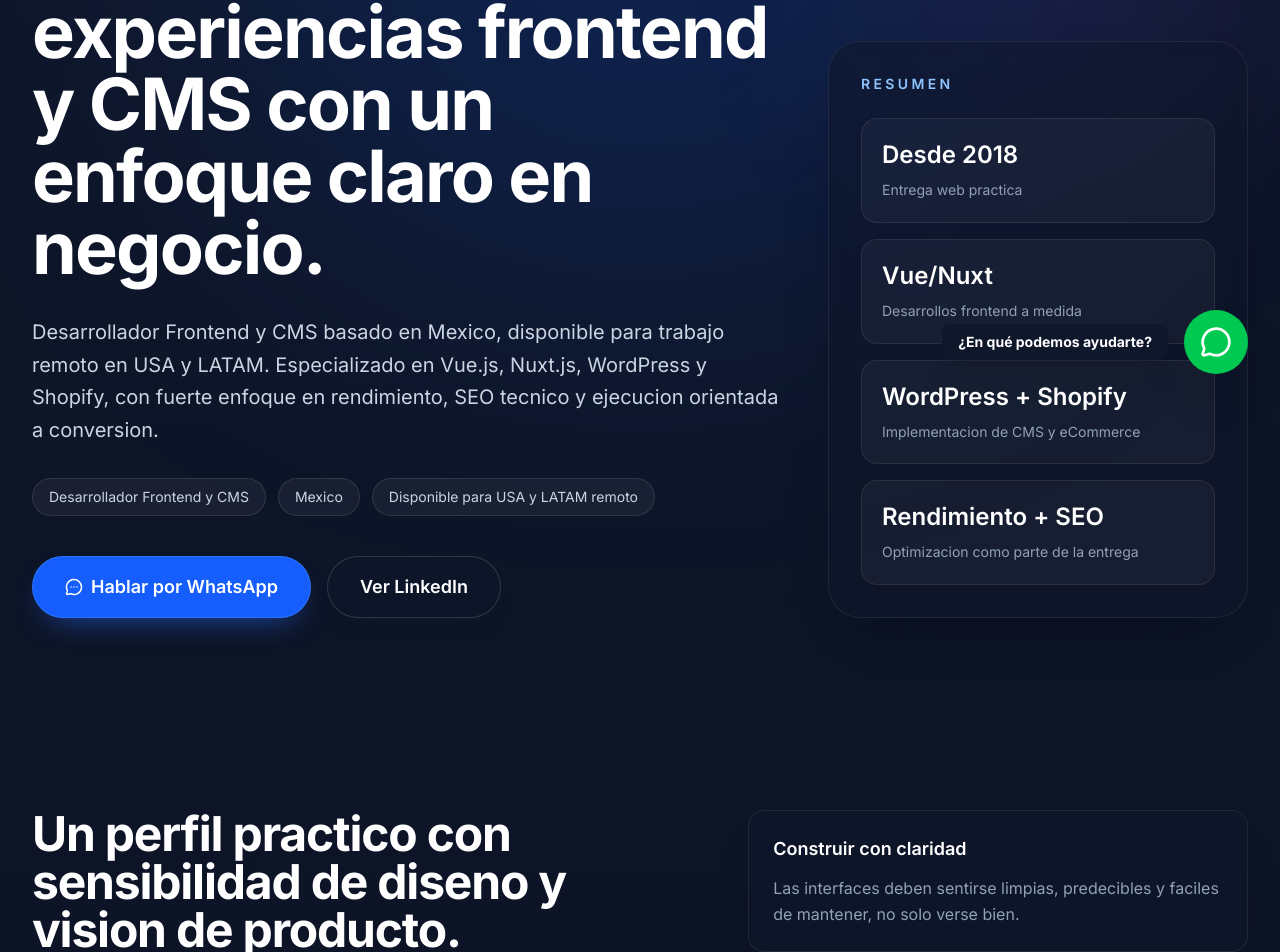
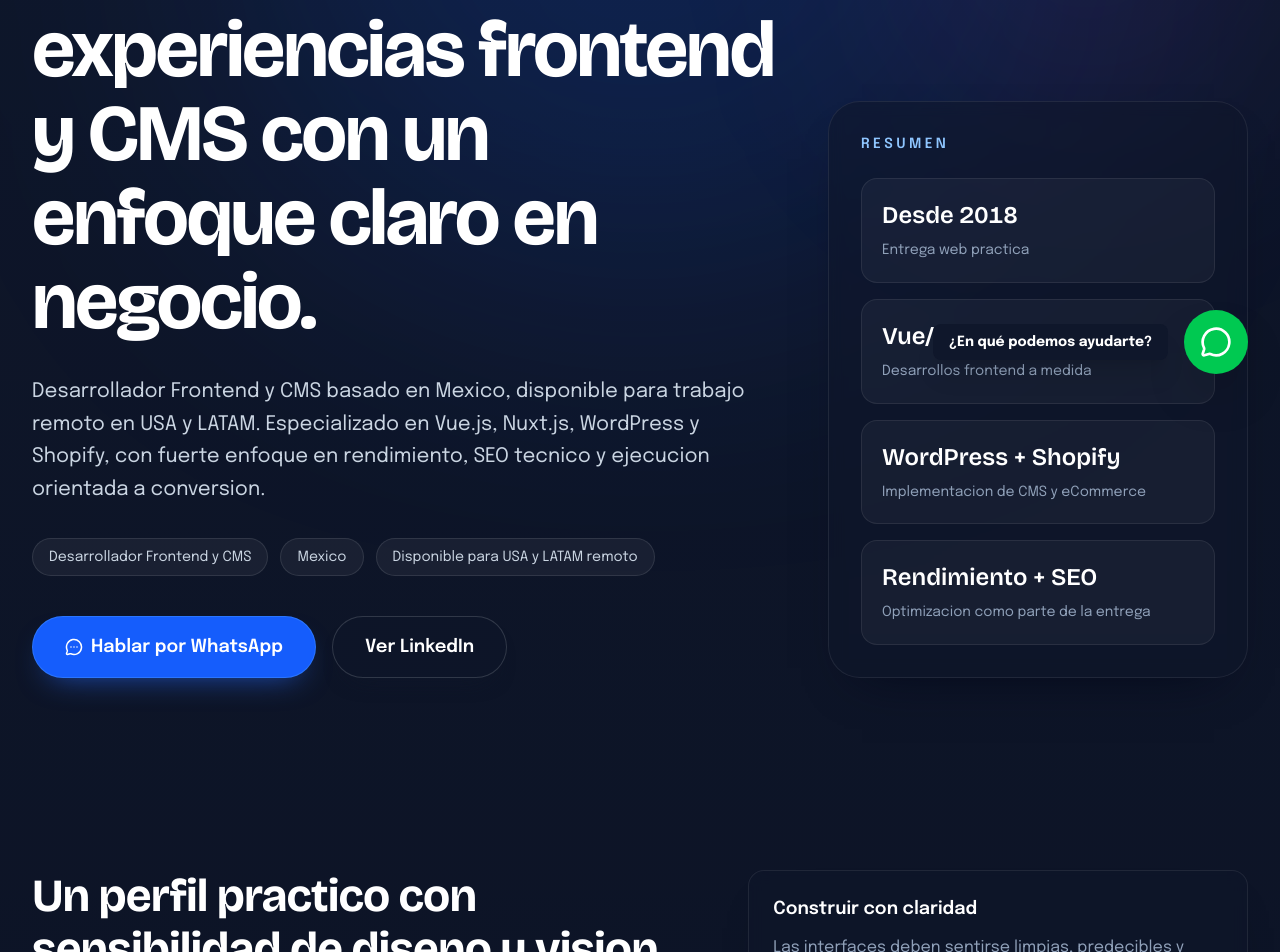
Before and after one commit to FeMizo/AionSite, a Next.js app: page /about in a window 1280 px wide. Shown: the part 394-1346 px from the top of the page. Built offline with nearby package versions, Linux system fonts and the light colour scheme; no server answers.

Commit message:
:hammer: V1.17.0 Update typography

```diff
--- a/app/globals.css
+++ b/app/globals.css
@@ -4,6 +4,10 @@
   --color-primary: #2563EB;
   --color-background: #0F172A;
   --color-accent: #7C3AED;
+
+  /* Font stacks — populated at runtime by next/font variables on <html> */
+  --font-sans: var(--font-epilogue, ui-sans-serif, system-ui, sans-serif);
+  --font-display: var(--font-bricolage, ui-sans-serif, system-ui, sans-serif);
 }
 
 :root {
@@ -20,6 +24,8 @@ body {
       rgb(var(--background-end-rgb))
     )
     rgb(var(--background-start-rgb));
+  font-kerning: normal;
+  line-height: 1.7;
 }
 
 body.menu-open {
@@ -36,6 +42,27 @@ body.menu-open {
 }
 
 @layer utilities {
+  /* Fluid display: ~40px → 80px. Use for h1 hero text. */
+  .text-display {
+    font-size: clamp(2.5rem, 5vw + 1rem, 5rem);
+    line-height: 1.05;
+    letter-spacing: -0.03em;
+  }
+
+  /* Fluid section heading: ~30px → 48px. Use for h2 section titles. */
+  .text-heading-fluid {
+    font-size: clamp(1.875rem, 2.5vw + 0.875rem, 3rem);
+    line-height: 1.15;
+    letter-spacing: -0.02em;
+  }
+
+  /* Fluid CTA heading: ~32px → 56px. Use for large CTA blocks. */
+  .text-cta-fluid {
+    font-size: clamp(2rem, 3.5vw + 1rem, 3.5rem);
+    line-height: 1.1;
+    letter-spacing: -0.025em;
+  }
+
   .animate-fade-in {
     animation: fadeIn 0.8s ease-out forwards;
   }
--- a/app/layout.tsx
+++ b/app/layout.tsx
@@ -1,11 +1,21 @@
 import type { Metadata } from "next";
-import { Inter } from "next/font/google";
+import { Bricolage_Grotesque, Epilogue } from "next/font/google";
 import { initialCmsContent } from "@/src/cms/site-content";
 import { metadataBase } from "@/src/lib/metadata";
 import { SchemaMarkup } from "@/src/components/ui/SchemaMarkup";
 import "./globals.css";
 
-const inter = Inter({ subsets: ["latin"] });
+const epilogue = Epilogue({
+  subsets: ["latin"],
+  variable: "--font-epilogue",
+  display: "swap",
+});
+
+const bricolage = Bricolage_Grotesque({
+  subsets: ["latin"],
+  variable: "--font-bricolage",
+  display: "swap",
+});
 
 export const metadata: Metadata = {
   metadataBase,
@@ -31,10 +41,8 @@ export default function RootLayout({
   children: React.ReactNode;
 }>) {
   return (
-    <html lang="es" className="scroll-smooth">
-      <body
-        className={`${inter.className} bg-slate-950 text-slate-200 antialiased`}
-      >
+    <html lang="es" className={`scroll-smooth ${epilogue.variable} ${bricolage.variable}`}>
+      <body className="font-sans bg-slate-950 text-slate-200 antialiased">
         <SchemaMarkup />
         {children}
       </body>
--- a/package.json
+++ b/package.json
@@ -1,7 +1,7 @@
 {
   "name": "aionsite",
   "private": true,
-  "version": "1.16.19",
+  "version": "1.17.0",
   "type": "module",
   "scripts": {
     "dev": "next dev --port=2666 --hostname=0.0.0.0",
--- a/src/components/about/PublicAboutPage.tsx
+++ b/src/components/about/PublicAboutPage.tsx
@@ -156,7 +156,7 @@ export function PublicAboutPage({
                   {localizedContent.hero.eyebrow}
                 </div>
 
-                <h1 className="mt-8 max-w-5xl text-5xl font-bold tracking-tight text-white sm:text-6xl md:text-7xl">
+                <h1 className="mt-8 max-w-5xl text-display font-display font-bold text-white">
                   {localizedContent.hero.title}
                 </h1>
 
@@ -210,7 +210,7 @@ export function PublicAboutPage({
                       key={item.label}
                       className="rounded-2xl border border-white/8 bg-white/[0.04] px-5 py-5"
                     >
-                      <p className="text-2xl font-semibold text-white">{item.value}</p>
+                      <p className="font-display text-2xl font-semibold tabular-nums text-white">{item.value}</p>
                       <p className="mt-2 text-sm leading-relaxed text-slate-400">
                         {item.label}
                       </p>
--- a/src/components/sections/FinalCTA.tsx
+++ b/src/components/sections/FinalCTA.tsx
@@ -13,7 +13,7 @@ export function FinalCTA({ data }: { data: FinalCTASectionData }) {
           <div className="absolute -left-24 -top-24 h-64 w-64 rounded-full bg-white/10 blur-3xl" />
           <div className="absolute -bottom-24 -right-24 h-64 w-64 rounded-full bg-white/10 blur-3xl" />
 
-          <h2 className="mb-8 text-4xl font-bold text-white md:text-6xl">
+          <h2 className="mb-8 text-cta-fluid font-display font-bold text-white">
             {data.title}
           </h2>
           <p className="mx-auto mb-12 max-w-2xl text-xl text-blue-100">
--- a/src/components/sections/Hero.tsx
+++ b/src/components/sections/Hero.tsx
@@ -23,7 +23,7 @@ export function Hero({
           {data.badgeText}
         </div>
 
-        <h1 className="mx-auto max-w-4xl text-5xl leading-[1.1] font-bold tracking-tight text-white sm:text-7xl">
+        <h1 className="mx-auto max-w-4xl text-display font-display font-bold text-white">
           {data.title}
         </h1>
 
--- a/src/components/sections/Pricing.tsx
+++ b/src/components/sections/Pricing.tsx
@@ -122,7 +122,7 @@ export function Pricing({
                         {priceParts.prefix}
                       </p>
                     ) : null}
-                    <p className="text-4xl font-semibold leading-none tracking-tight text-white">
+                    <p className="font-display text-4xl font-semibold leading-none tracking-tight tabular-nums text-white">
                       {priceParts.amount}
                     </p>
                     <p className="text-sm text-slate-400">
--- a/src/components/sections/Process.tsx
+++ b/src/components/sections/Process.tsx
@@ -30,7 +30,7 @@ export function Process({ data }: { data: ProcessSectionData }) {
                       index % 2 === 0 ? "md:text-left" : "md:text-right"
                     }`}
                   >
-                    <span className="mb-4 block text-4xl font-bold text-blue-400/45">
+                    <span className="mb-4 block font-display text-4xl font-bold text-blue-400/45">
                       {item.step}
                     </span>
                     <h3 className="mb-2 text-xl font-bold text-white">{item.title}</h3>
--- a/src/components/sections/Stats.tsx
+++ b/src/components/sections/Stats.tsx
@@ -10,7 +10,7 @@ export function Stats({ data }: { data: StatsSectionData }) {
         <div className="grid grid-cols-2 gap-8 md:grid-cols-3">
           {data.map((stat) => (
             <div key={stat.label} className="text-center">
-              <div className="mb-2 text-4xl font-bold text-white md:text-6xl">
+              <div className="mb-2 font-display text-4xl font-bold tabular-nums text-white md:text-6xl">
                 {stat.value}
               </div>
               <div className="text-sm font-medium uppercase tracking-widest text-blue-100/80">
--- a/src/components/ui/SectionHeading.tsx
+++ b/src/components/ui/SectionHeading.tsx
@@ -13,7 +13,7 @@ export const SectionHeading = ({ title, subtitle, centered = true, className }:
       {centered && (
         <div className="mx-auto mb-5 h-px w-10 rounded-full bg-blue-500/70" />
       )}
-      <h2 className="text-3xl font-bold tracking-tight text-white sm:text-4xl md:text-5xl">
+      <h2 className="text-heading-fluid font-display font-bold text-white">
         {title}
       </h2>
       {subtitle && (
```
Also changed, not shown: 1 other file (tests, documents, lock files or other folders).
